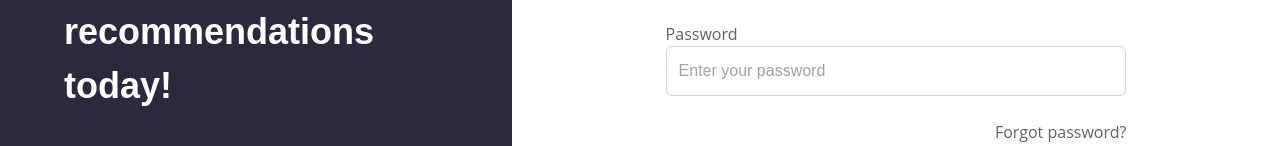
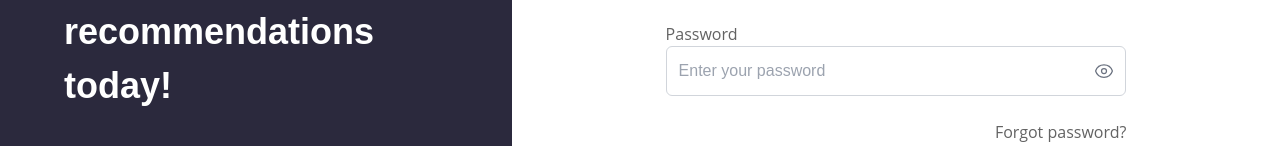
Before and after one commit to sherif-abdelsalam/Event-Booking-System, a React (Create React App) app in the folder client/: page /login in a window 1280 px wide. Shown: the part 333-479 px from the top of the page. Built offline with nearby package versions, Linux system fonts and the light colour scheme.

Commit message:
enhanced authentication

```diff
--- a/client/src/auth/authContext.js
+++ b/client/src/auth/authContext.js
@@ -61,21 +61,32 @@ export const AuthProvider = ({ children }) => {
   const login = useCallback(
     async (receivedToken, userData) => {
       try {
+        setLoading(true);
         setToken(receivedToken);
         setUser(userData);
         localStorage.setItem("token", receivedToken);
         localStorage.setItem("user", JSON.stringify(userData));
+
+        // Small delay to ensure state is updated
+        await new Promise((resolve) => setTimeout(resolve, 100));
+
+        // Navigate to home after successful login
+        navigate("/");
       } catch (error) {
         console.error("Login error:", error);
         clearAuth();
+      } finally {
+        setLoading(false);
       }
     },
-    [clearAuth]
+    [clearAuth, navigate]
   );
 
   // Initialize authentication on app start
   useEffect(() => {
     const initializeAuth = async () => {
+      setLoading(true);
+
       if (token) {
         try {
           const userData = await fetchCurrentUser(token);
--- a/client/src/components/auth/inputButton.js
+++ b/client/src/components/auth/inputButton.js
@@ -1,3 +1,5 @@
+import { useState } from "react";
+
 export default function InputButton({
   type,
   name,
@@ -8,23 +10,84 @@ export default function InputButton({
   onBlur,
   error,
 }) {
+  const [showPassword, setShowPassword] = useState(false);
+  const isPasswordField = type === "password";
+  const inputType = isPasswordField
+    ? showPassword
+      ? "text"
+      : "password"
+    : type;
+
+  const togglePasswordVisibility = () => {
+    setShowPassword(!showPassword);
+  };
+
   return (
     <div className="mb-6 relative">
       <label className="block text-textGray text-[16px] font-openSans">
         {title}
       </label>
+      <div className="relative">
         <input
-                type={type}
+          type={inputType}
           name={name}
           onChange={onChange}
           onBlur={onBlur}
           value={value}
-                className={`border border-gray-300 rounded-md p-3 w-full focus:outline-none focus:ring-2 focus:border-transparent ${error ? " border-2 border-red-600" : "focus:ring-primary"
-                    } `}
+          className={`border border-gray-300 rounded-md p-3 w-full focus:outline-none focus:ring-2 focus:border-transparent ${
+            error ? " border-2 border-red-600" : "focus:ring-primary"
+          } ${isPasswordField ? "pr-12" : ""}`}
           placeholder={placeholder}
         />
+        {isPasswordField && (
+          <button
+            type="button"
+            onClick={togglePasswordVisibility}
+            className="absolute right-3 top-1/2 transform -translate-y-1/2 text-gray-500 hover:text-gray-700 focus:outline-none"
+          >
+            {showPassword ? (
+              <svg
+                xmlns="http://www.w3.org/2000/svg"
+                fill="none"
+                viewBox="0 0 24 24"
+                strokeWidth={1.5}
+                stroke="currentColor"
+                className="w-5 h-5"
+              >
+                <path
+                  strokeLinecap="round"
+                  strokeLinejoin="round"
+                  d="M3.98 8.223A10.477 10.477 0 001.934 12C3.226 16.338 7.244 19.5 12 19.5c.993 0 1.953-.138 2.863-.395M6.228 6.228A10.45 10.45 0 0112 4.5c4.756 0 8.773 3.162 10.065 7.498a10.523 10.523 0 01-4.293 5.774M6.228 6.228L3 3m3.228 3.228l3.65 3.65m7.894 7.894L21 21m-3.228-3.228l-3.65-3.65m0 0a3 3 0 11-4.243-4.243m4.242 4.242L9.88 9.88"
+                />
+              </svg>
+            ) : (
+              <svg
+                xmlns="http://www.w3.org/2000/svg"
+                fill="none"
+                viewBox="0 0 24 24"
+                strokeWidth={1.5}
+                stroke="currentColor"
+                className="w-5 h-5"
+              >
+                <path
+                  strokeLinecap="round"
+                  strokeLinejoin="round"
+                  d="M2.036 12.322a1.012 1.012 0 010-.639C3.423 7.51 7.36 4.5 12 4.5c4.639 0 8.573 3.007 9.963 7.178.07.207.07.431 0 .639C20.577 16.49 16.64 19.5 12 19.5c-4.639 0-8.573-3.007-9.963-7.178z"
+                />
+                <path
+                  strokeLinecap="round"
+                  strokeLinejoin="round"
+                  d="M15 12a3 3 0 11-6 0 3 3 0 016 0z"
+                />
+              </svg>
+            )}
+          </button>
+        )}
+      </div>
       {error && (
-                <p className="absolute bottom-[-20px] text-red-600 text-[14px]">{error}</p>
+        <p className="absolute bottom-[-20px] text-red-600 text-[14px]">
+          {error}
+        </p>
       )}
     </div>
   );
--- a/client/src/components/home/navbar.js
+++ b/client/src/components/home/navbar.js
@@ -9,9 +9,10 @@ const Navbar = () => {
   const inactiveLinkClass =
     "text-white hover:text-secondary transition-colors text-[20px]";
 
-  const { isAuthenticated, isAdmin, loading, logout, user } = useAuth();
+  const { isAuthenticated, isAdmin, loading, logout, user, isInitialized } =
+    useAuth();
 
-  if (loading) {
+  if (loading || !isInitialized) {
     return <Loader />;
   }
 
--- a/client/src/pages/Login.js
+++ b/client/src/pages/Login.js
@@ -1,17 +1,26 @@
 import SplitScreen from "../components/auth/splitScreen";
 import { SIGN_IN } from "../constants/authConstants";
 import InputButton from "../components/auth/inputButton";
-import { Link, useNavigate } from "react-router-dom";
+import { Link } from "react-router-dom";
 import { useFormik } from "formik";
 import { loginSchema } from "../validations/userValidation";
-import { login } from "../auth/authServices";
-import { useState } from "react";
+import { login as authServiceLogin } from "../auth/authServices";
+import { useAuth } from "../auth/authContext";
+import { useState, useEffect } from "react";
 
 export default function Login() {
   const [error, setError] = useState(null);
+  const [isLoading, setIsLoading] = useState(false);
+  const { login, isAuthenticated } = useAuth();
 
-  const navigate = useNavigate();
-  // const { isAuthenticated, isAdmin } = useAuth();
+  // Redirect if already authenticated
+  useEffect(() => {
+    if (isAuthenticated()) {
+      // User is already logged in, don't show login form
+      return;
+    }
+  }, [isAuthenticated]);
+
   const formik = useFormik({
     initialValues: {
       email: "",
@@ -25,20 +34,24 @@ export default function Login() {
       };
 
       try {
-        const response = await login(user);
+        setIsLoading(true);
+        setError(null);
+
+        // Call the auth service to get the response
+        const response = await authServiceLogin(user);
+
         if (response.status === "success") {
-          localStorage.setItem("token", response.token);
-          navigate("/");
-        }
-
-        if (response.status === "fail") {
+          // Use the auth context login function to update the context
+          await login(response.token, response.user);
+        } else if (response.status === "fail") {
           throw new Error(response.message);
         }
       } catch (error) {
         setError(error.message);
         console.error("Login error:", error);
+      } finally {
+        setIsLoading(false);
       }
-      // const response = await login(user);
     },
   });
 
@@ -91,9 +104,10 @@ export default function Login() {
 
             <button
               type="submit"
-              className="bg-primary text-white font-bold p-3 rounded-md w-full text-[18px] hover:bg-primaryHover focus:outline-none focus:ring-2 focus:ring-primary focus:ring-opacity-50 mb-2"
+              disabled={isLoading}
+              className="bg-primary text-white font-bold p-3 rounded-md w-full text-[18px] hover:bg-primaryHover focus:outline-none focus:ring-2 focus:ring-primary focus:ring-opacity-50 mb-2 disabled:opacity-50 disabled:cursor-not-allowed"
             >
-              {formik.isSubmitting ? (
+              {isLoading ? (
                 <div className="flex items-center justify-center">
                   <div className="animate-spin rounded-full h-8 w-8 border-b-2 border-white"></div>
                   <span className="ml-2">Logging in...</span>
--- a/client/src/pages/Register.js
+++ b/client/src/pages/Register.js
@@ -1,15 +1,25 @@
 import InputButton from "../components/auth/inputButton";
 import SplitScreen from "../components/auth/splitScreen";
 import { SIGN_UP } from "../constants/authConstants";
-import { Link, useNavigate } from "react-router-dom";
+import { Link } from "react-router-dom";
 import { registerSchema } from "../validations/userValidation";
 import { useFormik } from "formik";
-import { register } from "../auth/authServices";
-import { useState } from "react";
+import { register as authServiceRegister } from "../auth/authServices";
+import { useAuth } from "../auth/authContext";
+import { useState, useEffect } from "react";
 
 export default function Register() {
-  const navigate = useNavigate();
   const [error, setError] = useState(null);
+  const [isLoading, setIsLoading] = useState(false);
+  const { login, isAuthenticated } = useAuth();
+
+  // Redirect if already authenticated
+  useEffect(() => {
+    if (isAuthenticated()) {
+      // User is already logged in, don't show register form
+      return;
+    }
+  }, [isAuthenticated]);
 
   const formik = useFormik({
     initialValues: {
@@ -29,17 +39,23 @@ export default function Register() {
       };
 
       try {
-        const response = await register(newUser);
+        setIsLoading(true);
+        setError(null);
+
+        // Call the auth service to get the response
+        const response = await authServiceRegister(newUser);
+
         if (response.status === "success") {
-          localStorage.setItem("token", response.token);
-          navigate("/");
-        }
-        if (response.status === "error") {
+          // Use the auth context login function to update the context
+          await login(response.token, response.data.user);
+        } else if (response.status === "error") {
           throw new Error(response.message);
         }
       } catch (error) {
         setError(error.message);
         console.error("Registration error:", error);
+      } finally {
+        setIsLoading(false);
       }
     },
   });
@@ -121,9 +137,10 @@ export default function Register() {
 
             <button
               type="submit"
-              className="bg-primary text-white font-bold p-3 rounded-md w-full text-[18px] hover:bg-primaryHover focus:outline-none focus:ring-2 focus:ring-primary focus:ring-opacity-50 mb-2"
+              disabled={isLoading}
+              className="bg-primary text-white font-bold p-3 rounded-md w-full text-[18px] hover:bg-primaryHover focus:outline-none focus:ring-2 focus:ring-primary focus:ring-opacity-50 mb-2 disabled:opacity-50 disabled:cursor-not-allowed"
             >
-              {formik.isSubmitting ? (
+              {isLoading ? (
                 <div className="flex items-center justify-center">
                   <div className="animate-spin rounded-full h-8 w-8 border-b-2 border-white"></div>
                   <span className="ml-2">Creating account...</span>
```
Also changed, not shown: 2 other files (tests, documents, lock files or other folders). Lines whose indentation alone changed are shown as unchanged.
